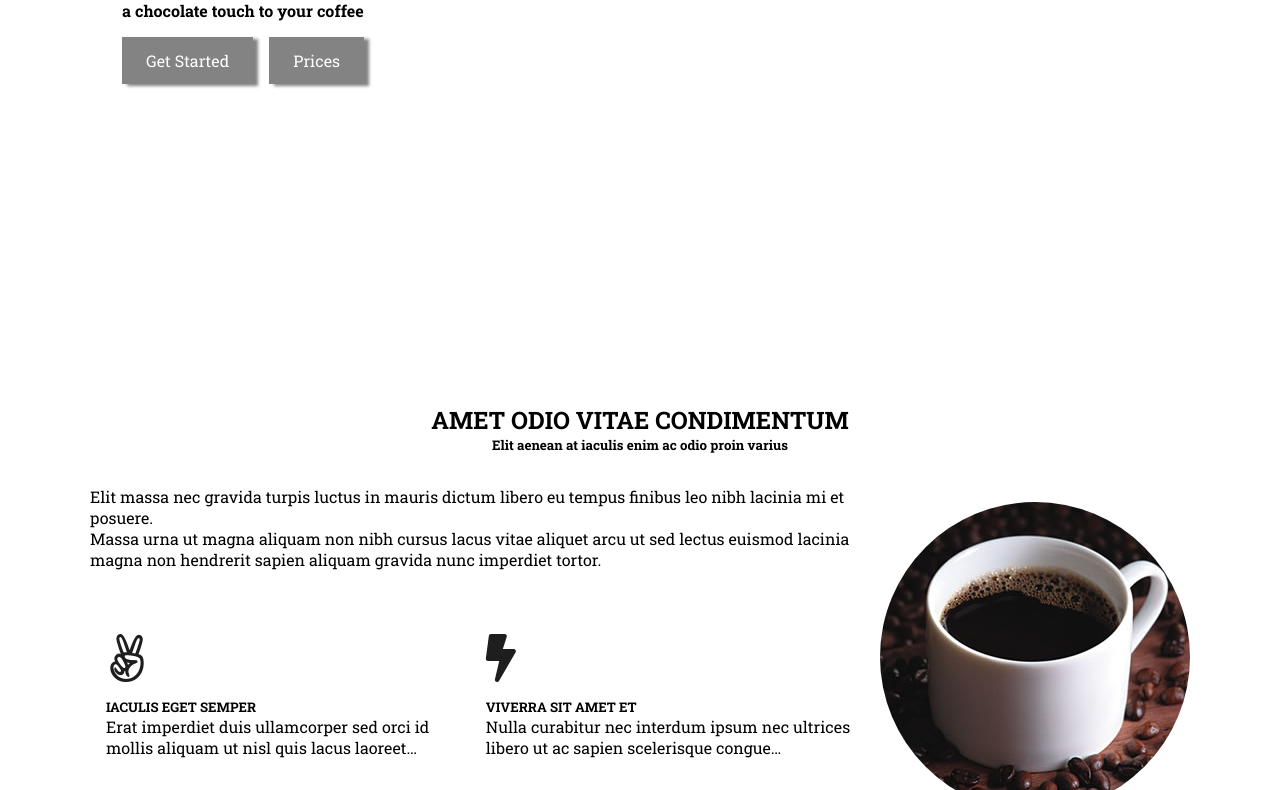
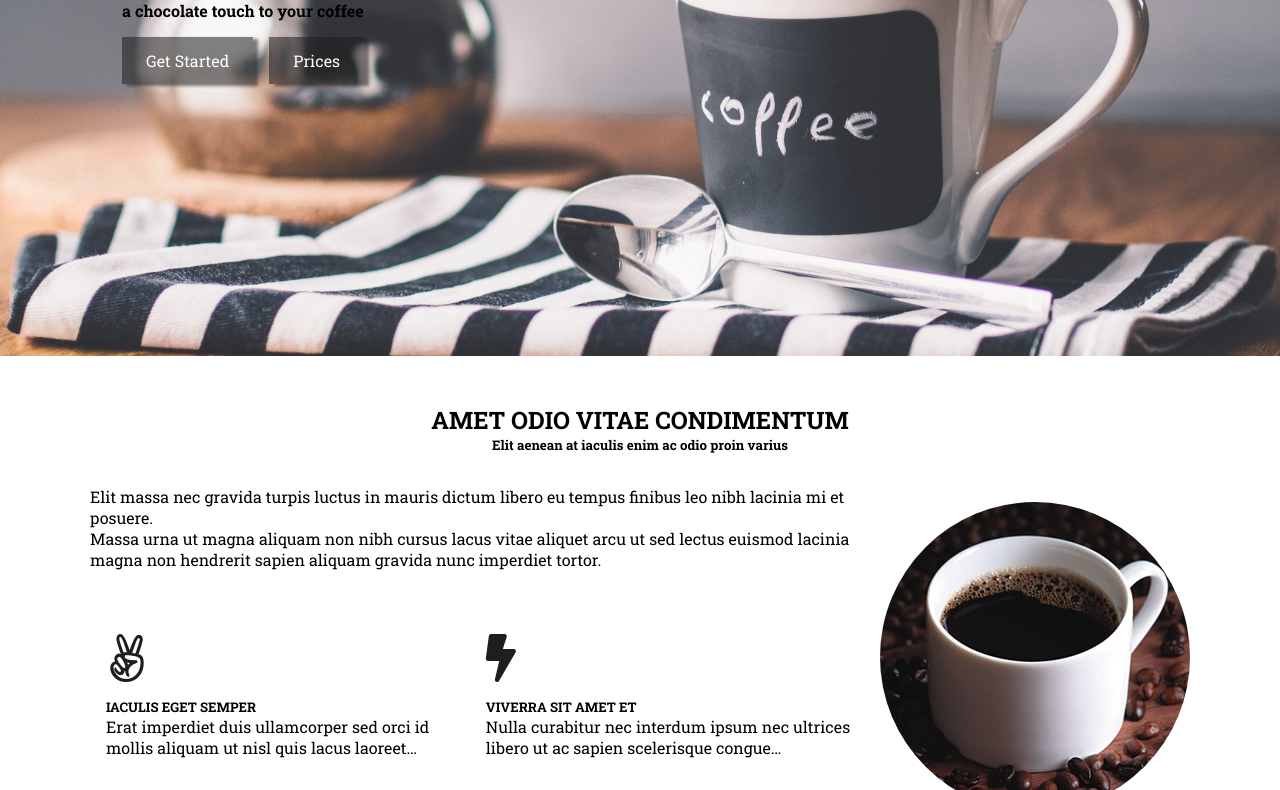
Before and after one commit to Cnylmz5/Web-Designing-Project-Coffie-Center, a plain HTML site: page index.html in a window 1280 px wide. Shown: the part 405-1195 px from the top of the page. Drawn offline with Linux system fonts and the light colour scheme.

Commit message:
Update main.css

```diff
--- a/main.css
+++ b/main.css
@@ -125,7 +125,7 @@ li{
 
 
 #head .head-bg{
-    background-image: url(img/wallaper2.jpg);
+    background-image: url(wallaper2.jpg);
     background-size: cover;
     background-position: center;
     background-repeat: no-repeat;
```
